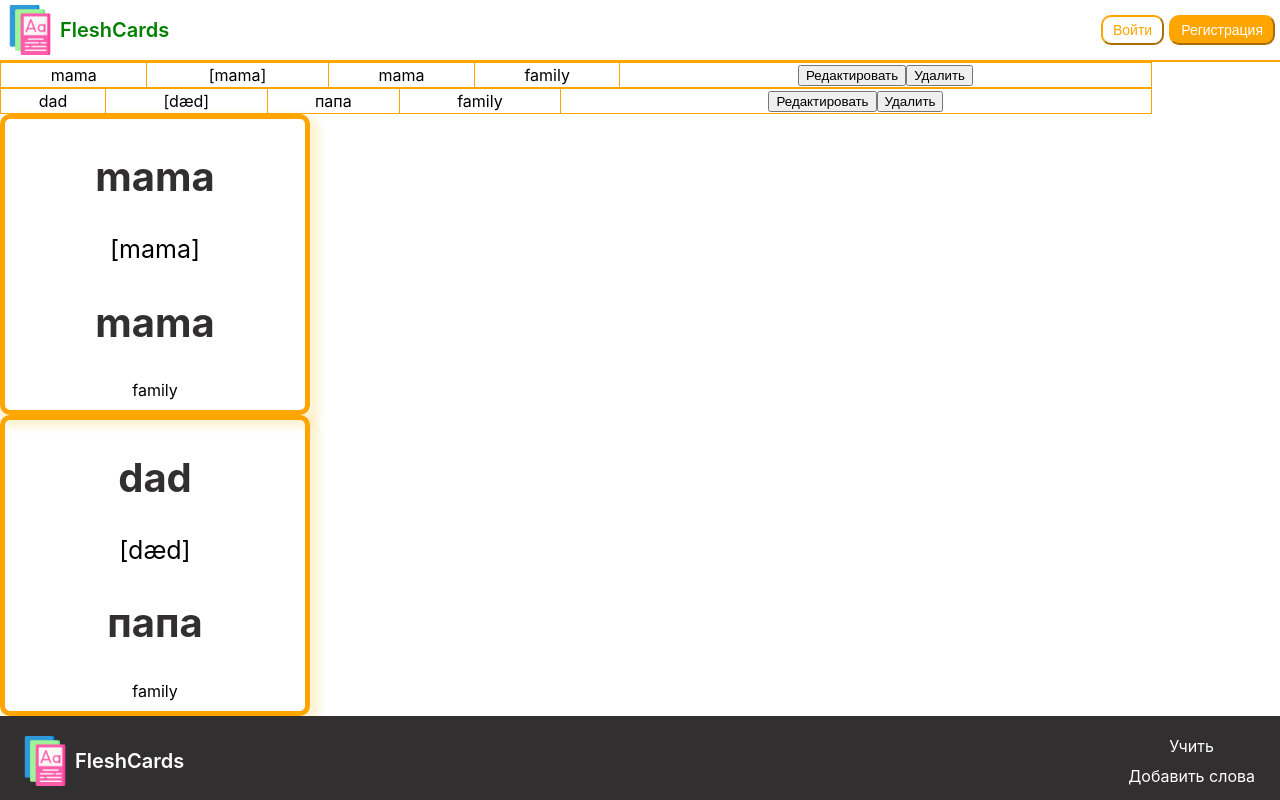
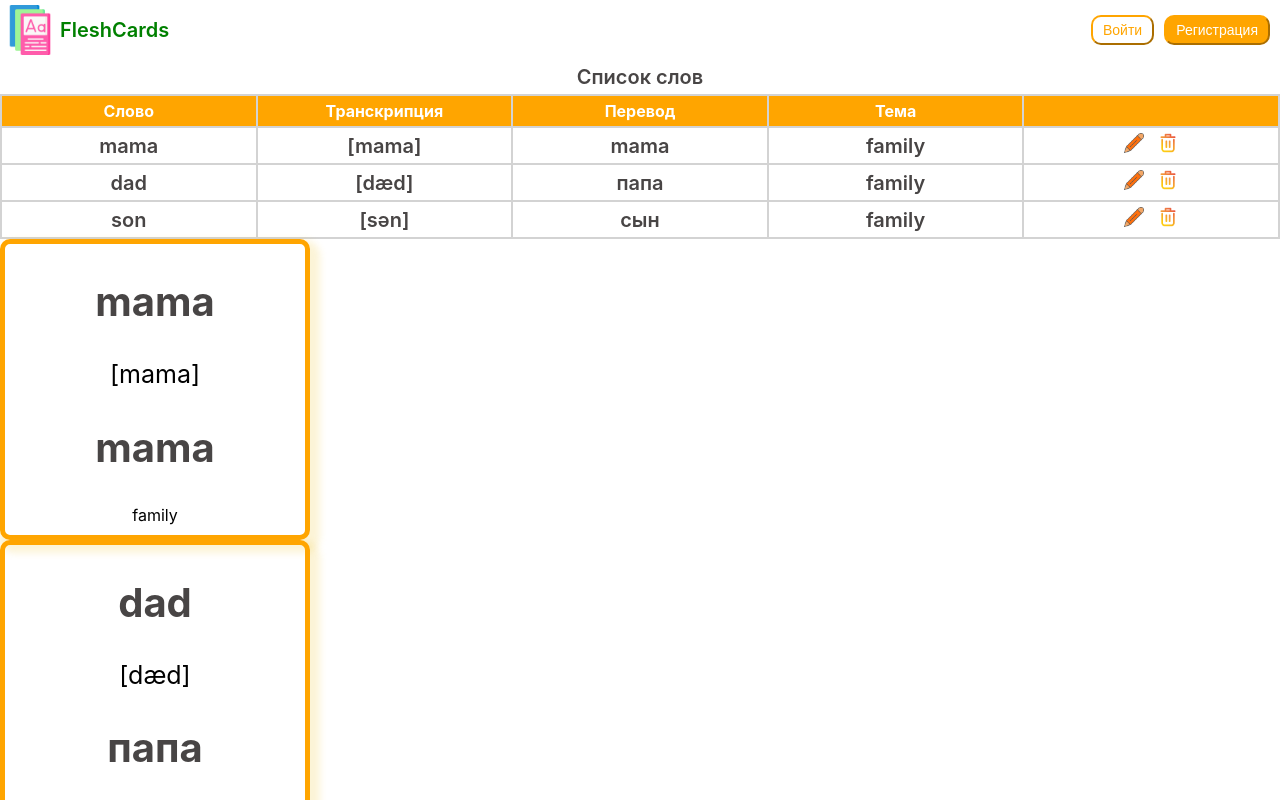
Before and after one commit to IrinaParamonova7980/Flashcards, a React (Create React App) app: page / in a window 1280 px wide. Shown: the top 800 px of the page. Built offline with nearby package versions, Linux system fonts and the light colour scheme.

Commit message:
listWords

```diff
--- a/src/App.js
+++ b/src/App.js
@@ -5,35 +5,32 @@ import Footer from "./components/footer/Footer";
 import Header from "./components/header/Header";
 import WordCard from "./components/wordCard/WordCard";
 
+
 function App() {
   return (
     <div className="App">
-      <Header></Header>
+      <header>
+        <Header></Header>
+        </header>
       <main>
         <section>
-          {data.map((data, index) => (
-            <ListWords
-              english={data.english}
-              transcription={data.transcription}
-              russian={data.russian}
-              tags={data.tags}
-              key={index}
-            ></ListWords>
-          ))}
+          <ListWords newWord={true}></ListWords>
         </section>
         <div>
-          {data.map((data, index) => (
+          {data.map((data) => (
             <WordCard
               english={data.english}
               transcription={data.transcription}
               russian={data.russian}
               tags={data.tags}
-              key={index}
+              key={data.id}
             ></WordCard>
           ))}
         </div>
       </main>
-      <Footer></Footer>
+      <footer>
+        <Footer></Footer>
+        </footer>
     </div>
   );
 }
--- a/src/components/Footer/Footer.jsx
+++ b/src/components/Footer/Footer.jsx
@@ -3,22 +3,16 @@ import logo from "./../assets/logo.png";
 
 function Footer() {
   return (
-    <footer>
     <div className={styles.footer}>
       <div className={styles.logo_block}>
         <img src={logo} className={styles.logo} alt={"FleshCards"}></img>
         <div className={styles.name}>FleshCards</div>
       </div>
       <div className={styles.links_block}>
-          <div className={styles.text}>
-            Учить
-          </div>
-          <div className={styles.text}>
-            Добавить слова
+        <a href="" className={styles.text}>Учить</a>
+        <a href="" className={styles.text}>Добавить слова</a>
       </div>
     </div>
-      </div>
-    </footer>
   );
 }
 
--- a/src/components/Footer/footer.module.scss
+++ b/src/components/Footer/footer.module.scss
@@ -32,7 +32,12 @@
 
 .text {
   font-size: $fontSmall;
-  color: $textLight;
+  font-weight: $fontWeightBold;
+  color: $colorThird;
   padding: 5px 10px;
-  cursor: pointer;
+    cursor: pointer;
+
+  &:hover {
+    color: $textLight;
+  }
 }
--- a/src/components/Header/Header.jsx
+++ b/src/components/Header/Header.jsx
@@ -1,20 +1,19 @@
 import styles from "./header.module.scss";
 import logo from "./../assets/logo.png";
+import Button from "../common/button/Button";
 
 function Header() {
   return (
-    <header>
     <div className={styles.header}>
       <div className={styles.logo_block}>
         <img src={logo} className={styles.logo} alt={"FleshCards"}></img>
         <div className={styles.name}>FleshCards</div>
       </div>
       <div className={styles.button_block}>
-          <button className={styles.enter}>Войти</button>
-          <button className={styles.registration}>Регистрация</button>
+        <Button button="Войти" buttonStyle={styles.enter}></Button>
+        <Button button="Регистрация" buttonStyle={styles.registration}></Button>
       </div>
     </div>
-    </header>
   );
 }
 
--- a/src/components/Header/header.module.scss
+++ b/src/components/Header/header.module.scss
@@ -4,7 +4,6 @@
   display: flex;
   align-items: center;
   justify-content: space-between;
-  border-bottom: 2px solid $colorBasic;
 }
 
 .logo_block {
@@ -20,26 +19,25 @@
 .name {
   font-size: $fontAverage;
   font-weight: $fontWeightBold;
-  color: green;
+  color: $colorFourth;
 }
 
 .enter,
 .registration {
-  padding: 5px 10px;
-  margin: 5px;
-  border-radius: 10px;
   border-color: $colorBasic;
-  font-size: $fontTiny;
-  cursor: pointer;
+
+  &:hover {
+    color: $colorThird;
+  }
 }
 
 .enter {
-  margin: 0 auto;
-  background: white;
+  background: $textLight;
   color: $colorBasic;
 }
 
 .registration {
+  margin: 0 10px;
   background: $colorBasic;
-  color: white;
+  color: $textLight;
 }
--- a/src/components/ListWords/ListWords.jsx
+++ b/src/components/ListWords/ListWords.jsx
@@ -1,18 +1,73 @@
 import styles from "./listWords.module.scss";
+import data from "../../data.json";
+import editIcon from "../assets/edit.png";
+import deleteIcon from "../assets/delete.png";
+import Button from "../common/button/Button";
 
 function ListWords(props) {
   return (
     <table className={styles.table}>
-      <tr className={styles.body}>
-        <td className={styles.word}>{props.english}</td>
-        <td className={styles.word}>{props.transcription}</td>
-        <td className={styles.word}>{props.russian}</td>
-        <td className={styles.word}>{props.tags}</td>
-        <td className={styles.button_block}>
-          <button className={styles.button}>Редактировать</button>
-          <button className={styles.button}>Удалить</button>
-        </td>
-      </tr>
+      <caption className={styles.heading}>Список слов</caption>
+      <thead className={styles.thead}>
+        <tr>
+          <th>Слово</th>
+          <th>Транскрипция</th>
+          <th>Перевод</th>
+          <th>Тема</th>
+          <th ></th>
+        </tr>
+      </thead>
+      {props.newWord ? (
+        <tbody className={styles.body}>
+          {data.map((data) => (
+            <tr key={data.id}>
+              <td className={styles.word}>{data.english}</td>
+              <td className={styles.word}>{data.transcription}</td>
+              <td className={styles.word}>{data.russian}</td>
+              <td className={styles.word}>{data.tags}</td>
+              <td className={`${styles.button_block} ${styles.cool1}`}>
+                <img
+                  src={editIcon}
+                  alt={"Редактировать"}
+                  className={styles.image}
+                ></img>
+                <img
+                  src={deleteIcon}
+                  alt={"Удалить"}
+                  className={styles.image}
+                ></img>
+              </td>
+            </tr>
+          ))}
+        </tbody>
+      ) : (
+        <tbody className={styles.body}>
+          <tr className={styles.input_block}>
+            <td>
+              <input type="text" className={styles.input}></input>
+            </td>
+            <td>
+              <input type="text" className={styles.input}></input>
+            </td>
+            <td>
+              <input type="text" className={styles.input}></input>
+            </td>
+            <td>
+              <input type="text" className={styles.input}></input>
+            </td>
+            <td className={`${styles.button_block} ${styles.cool1}`}>
+              <Button
+                button="Сохранить"
+                buttonStyle={styles.button_save}
+              ></Button>
+              <Button
+                button="Отмена"
+                buttonStyle={styles.button_cancel}
+              ></Button>
+            </td>
+          </tr>
+        </tbody>
+      )}
     </table>
   );
 }
--- a/src/components/ListWords/listWords.module.scss
+++ b/src/components/ListWords/listWords.module.scss
@@ -1,15 +1,77 @@
 @import "./../variables.scss";
 
 .table {
-  width: 90%;
-  border: 1px solid $colorBasic;
+  width: 100%;
   border-collapse: collapse;
+  font-size: $fontAverage;
 }
 
-th {
-  border: 1px solid $colorBasic;
+th,
+td {
+  width: 20%;
+  padding: 5px;
+  border: 2px solid $colorSecond;
 }
 
-td {
-  border: 1px solid $colorBasic;
+.thead {
+  color: $textLight;
+  background: $colorBasic;
+  font-size: $fontSmall;
 }
+
+.word,
+.heading,
+.input {
+  color: $textDark;
+  font-weight: $fontWeightBold;
+}
+
+.heading {
+  padding: 5px;
+}
+
+.image {
+  width: 20px;
+  padding: 0 7px;
+
+  &:hover {
+    width: 22px;
+  }
+}
+
+.input_block {
+  background-color: $colorBasic_transparent;
+}
+
+.input {
+  width: 90%;
+  padding: 4px;
+  border: 1px solid $colorSecond;
+  font-size: $fontSmall;
+  outline: none;
+
+  &:focus {
+    border: 1px solid $colorBasic;
+  }
+}
+
+.button_save,
+.button_cancel {
+  color: $textLight;
+  border-color: $colorFourth;
+
+  &:hover {
+    color: $colorSecond;
+  }
+}
+
+.button_save {
+  margin: 0 10px;
+  background-color: $colorFourth;
+  border-color: $colorFourth;
+}
+
+.button_cancel {
+  background-color: $colorThird;
+  border-color: $colorThird;
+}
--- a/src/components/_variables.scss
+++ b/src/components/_variables.scss
@@ -1,6 +1,10 @@
 $colorBasic: rgb(255, 165, 0);
+$colorBasic_transparent: rgba(255, 165, 0, 0.2);
+$colorSecond:rgb(211, 211, 211);
+$colorThird: rgb(240, 103, 125);
+$colorFourth: rgb(0, 128, 0);
 $textLight: rgb(255, 255, 255);
-$textDark: rgb(49, 47, 47);
+$textDark: rgb(72, 69, 69);
 
 $fontWord: 40px;
 $fontBig: 25px;
--- a/src/components/common/button/Button.jsx
+++ b/src/components/common/button/Button.jsx
@@ -0,0 +1,7 @@
+import styles from "./button.module.scss";
+
+function Button(props) {
+  return <button className={`${styles.button} ${props.buttonStyle}`}>{props.button}</button>;
+}
+
+export default Button;
--- a/src/components/common/button/button.module.scss
+++ b/src/components/common/button/button.module.scss
@@ -0,0 +1,8 @@
+@import "./../../variables.scss";
+
+.button {
+  padding: 5px 10px;
+  border-radius: 10px;
+  font-size: $fontTiny;
+  cursor: pointer;
+}
--- a/src/data.json
+++ b/src/data.json
@@ -1 +1 @@
-[{"id":"13367","english":"mama","transcription":"[mama]","russian":"mama","tags":"family","tags_json":"[\"family\"]"},{"id":"13368","english":"dad","transcription":"[dæd]","russian":"папа","tags":"family","tags_json":"[\"family\"]"}]
+[{"id":"13367","english":"mama","transcription":"[mama]","russian":"mama","tags":"family","tags_json":"[\"family\"]"},{"id":"13368","english":"dad","transcription":"[dæd]","russian":"папа","tags":"family","tags_json":"[\"family\"]"},{"id":"13369","english":"son","transcription":"[sən]","russian":"сын","tags":"family","tags_json":"[\"family\"]"}]
```
Also changed, not shown: src/components/assets/delete.png (added), src/components/assets/edit.png (added). Lines whose indentation alone changed are shown as unchanged.
